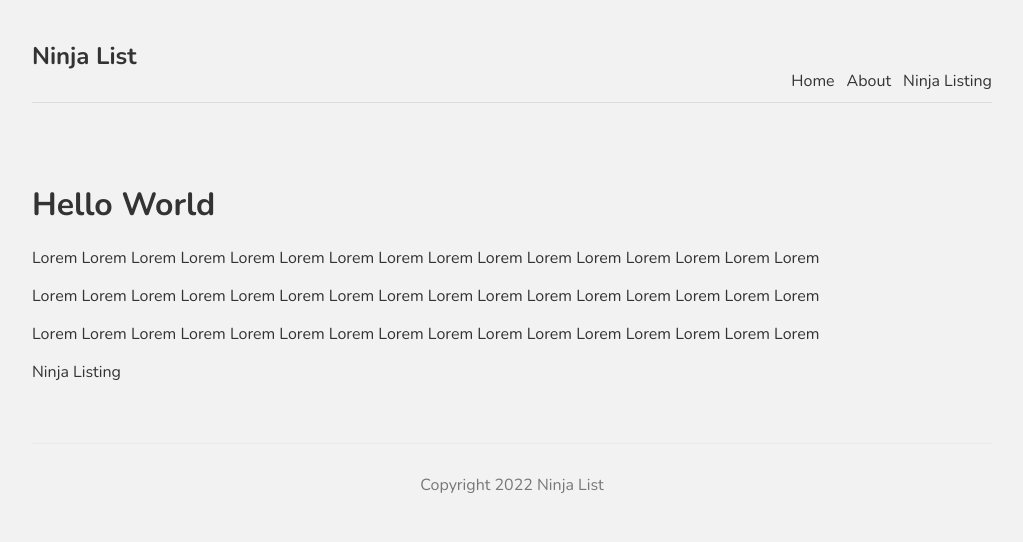
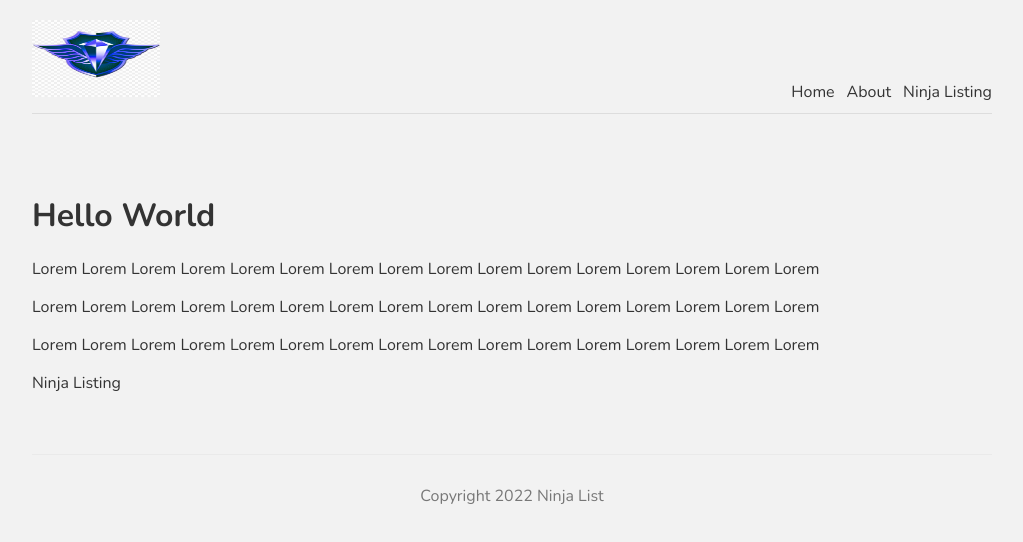
Before and after one commit to Owaisjaved/NextJsLearning, a Next.js app: page / in a window 1280 px wide. Shown: the top 542 px of the page, without its empty margins (128-1151 px from the left). Built offline with nearby package versions, Linux system fonts and the light colour scheme.

Commit message:
Image added

```diff
--- a/components/Navbar.js
+++ b/components/Navbar.js
@@ -1,10 +1,10 @@
 import Link from "next/link";
-
+import Image from 'next/image'
 const Navbaar = () => {
     return (
         <nav>
             <div className="logo">
-                <h1>Ninja List</h1>
+              <Image src='/logo.jpg' width={128} height={77} />
             </div>
             <Link href="/">
                 <a>Home</a>
```
Also changed, not shown: public/logo.jpg (added).
